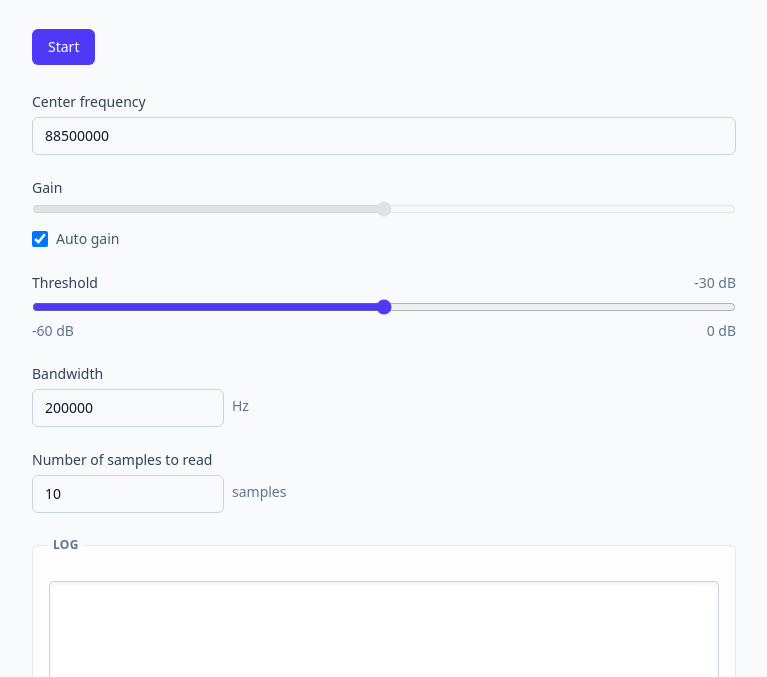
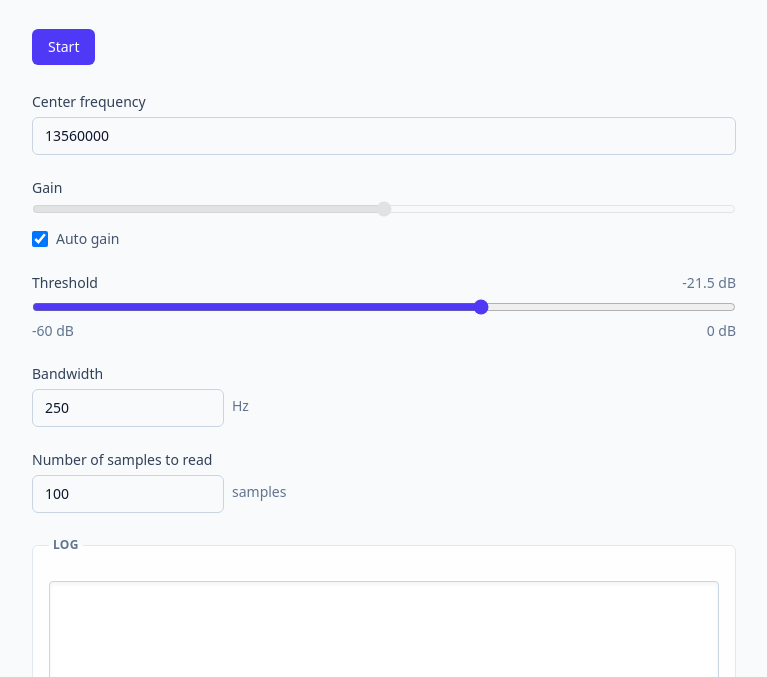
Before and after one commit to Erix-glitch/sdr-experiments, a website built with Vite: page index.html in a window 1280 px wide. Shown: the part 123-800 px from the top of the page, without its empty margins (256-1023 px from the left). Built offline with nearby package versions, Linux system fonts and the light colour scheme.

Commit message:
adjust default settings

```diff
--- a/index.html
+++ b/index.html
@@ -42,7 +42,7 @@
             <input
               id="frequencyInput"
               type="number"
-              value="88500000"
+              value="13560000"
               class="mt-1 w-full rounded-md border border-slate-300 px-3 py-2 text-sm focus:border-indigo-500 focus:outline-none focus:ring-1 focus:ring-indigo-500 dark:border-[#333333] dark:bg-[#1e1e1e] dark:text-[#e0e0e0] dark:focus:border-[#bb86fc] dark:focus:ring-[#bb86fc]"
             />
           </div>
@@ -73,7 +73,7 @@
           <div class="space-y-1">
             <label for="thresholdInput" class="text-sm font-medium text-slate-700 dark:text-[#e0e0e0] flex justify-between">
               <span>Threshold</span>
-              <span id="thresholdValue" class="text-slate-500 dark:text-[#a0a0a0]">-30 dB</span>
+              <span id="thresholdValue" class="text-slate-500 dark:text-[#a0a0a0]">-21.5 dB</span>
             </label>
 
             <input
@@ -81,7 +81,7 @@
               type="range"
               min="-60"
               max="0"
-              value="-30"
+              value="-21.5"
               step="0.1"
               class="w-full accent-indigo-600 dark:accent-[#bb86fc]"
               oninput="thresholdValue.textContent = this.value + ' dB'"
@@ -105,7 +105,7 @@
                 min="1"
                 max="1024000"
                 step="1000"
-                value="200000"
+                value="250"
                 class="mt-1 w-full rounded-md border border-slate-300 px-3 py-2 text-sm focus:border-indigo-500 focus:outline-none focus:ring-1 focus:ring-indigo-500 sm:w-48 dark:border-[#333333] dark:bg-[#1e1e1e] dark:text-[#e0e0e0] dark:focus:border-[#bb86fc] dark:focus:ring-[#bb86fc]"
               />
               <span class="text-sm text-slate-500 dark:text-[#a0a0a0]">Hz</span>
@@ -120,7 +120,7 @@
               <input
                 id="numSamplesInput"
                 type="number"
-                value="10"
+                value="100"
                 class="mt-1 w-full rounded-md border border-slate-300 px-3 py-2 text-sm focus:border-indigo-500 focus:outline-none focus:ring-1 focus:ring-indigo-500 sm:w-48 dark:border-[#333333] dark:bg-[#1e1e1e] dark:text-[#e0e0e0] dark:focus:border-[#bb86fc] dark:focus:ring-[#bb86fc]"
               />
               <span class="text-sm text-slate-500 dark:text-[#a0a0a0]">samples</span>
```
Also changed, not shown: 1 other file.
